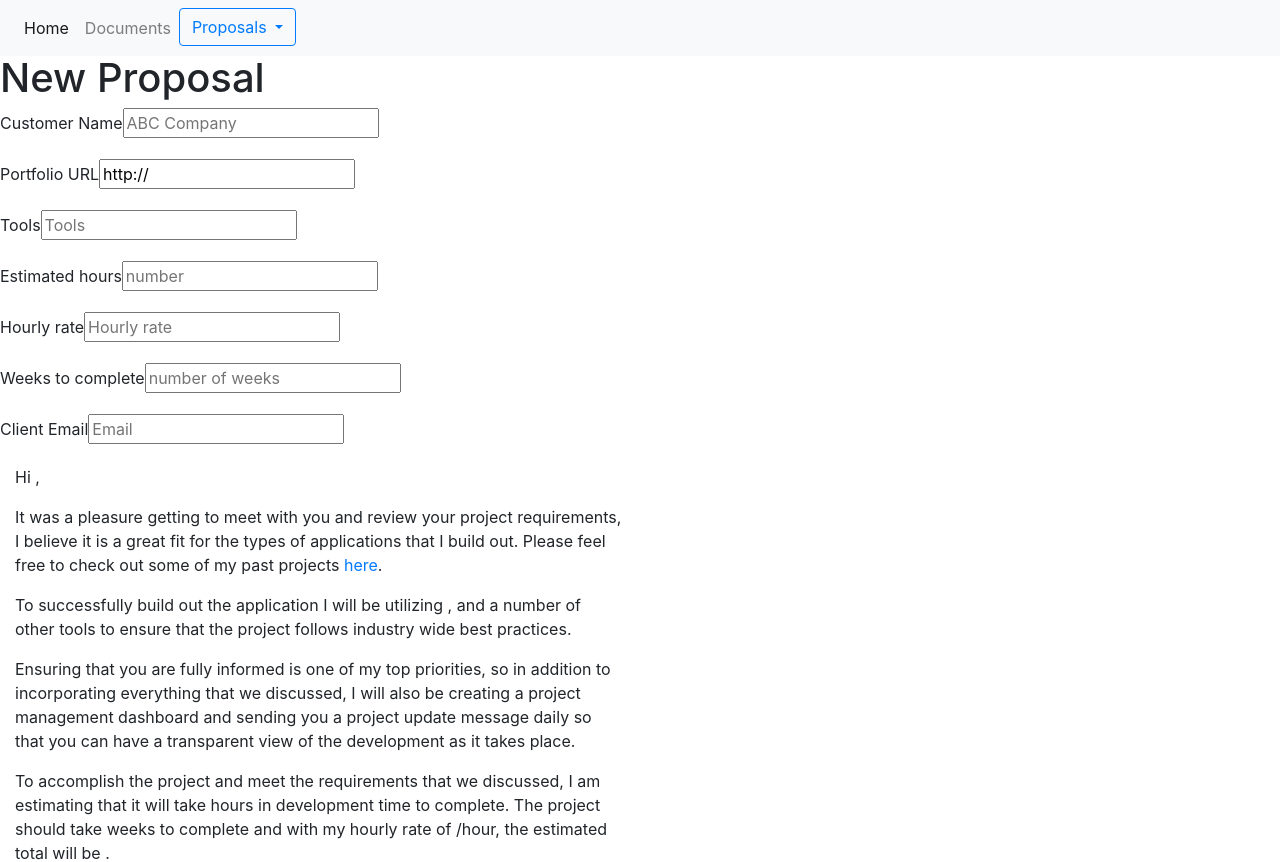
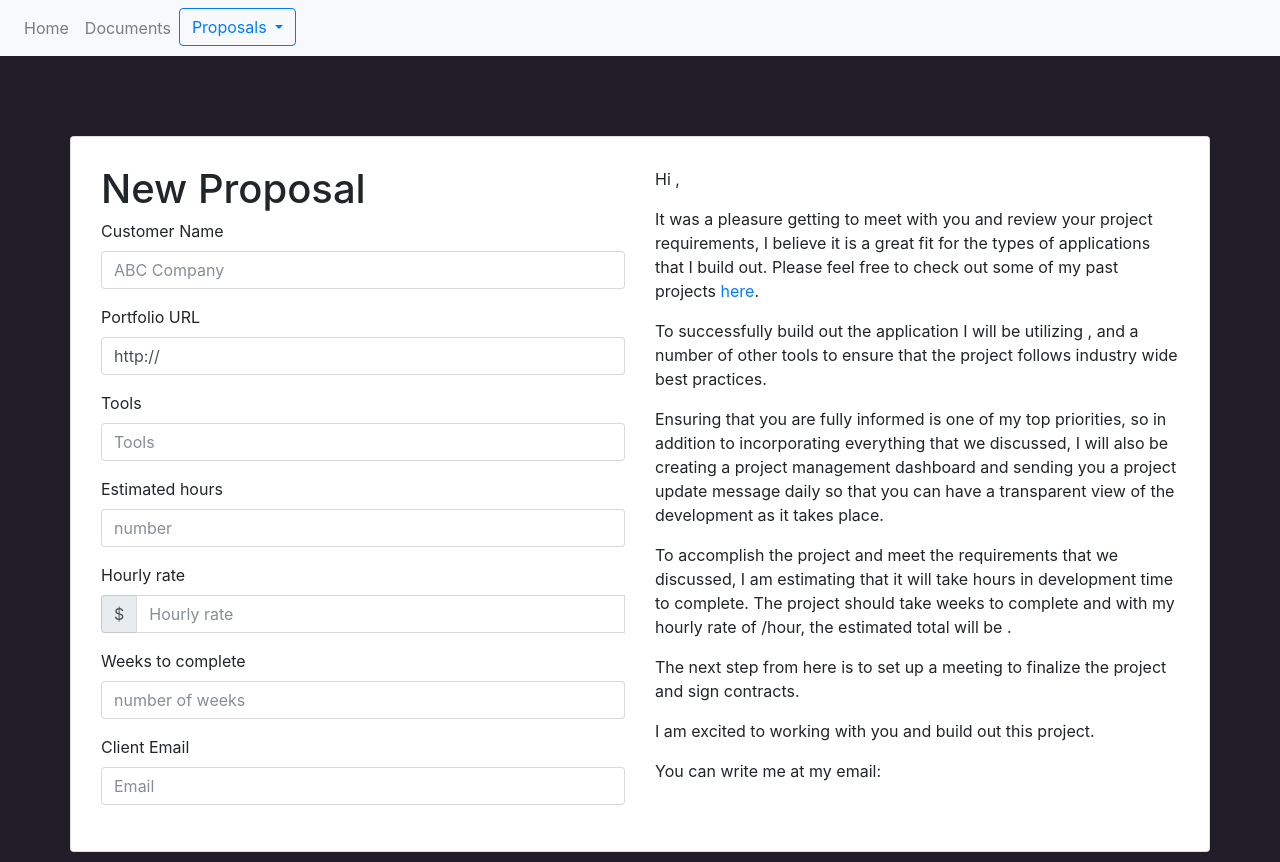
Before and after one commit to jorgeAM/appRailsAngular, an Angular app: page /proposals/new in a window 1280 px wide. Shown: the top 862 px of the page. Built offline with nearby package versions, Linux system fonts and the light colour scheme.

Commit message:
diseño a componente de new-proposal

```diff
--- a/src/app/app.component.css
+++ b/src/app/app.component.css
@@ -0,0 +1,3 @@
+.app-body{
+	margin-top: 80px;
+}
--- a/src/app/app.component.html
+++ b/src/app/app.component.html
@@ -1,7 +1,7 @@
 <nav class="navbar navbar-expand-lg navbar-light bg-light">
   <div class="collapse navbar-collapse" id="navbarNav">
     <ul class="navbar-nav">
-      <li class="nav-item active">
+      <li class="nav-item">
         <a class="nav-link" routerLink="/home" routerLinkActive="active">Home</a>
       </li>
       <li class="nav-item">
@@ -23,4 +23,6 @@
   </div>
 </nav>
 
-<router-outlet></router-outlet>
+<div class="app-body">
+  <router-outlet></router-outlet>
+</div>
--- a/src/app/documents/documents.component.css
+++ b/src/app/documents/documents.component.css
@@ -0,0 +1,3 @@
+.white{
+	color: white;
+}
--- a/src/app/documents/documents.component.html
+++ b/src/app/documents/documents.component.html
@@ -1,4 +1,18 @@
-<h1>Documentos</h1>
-<div *ngFor="let document of documents">
-	<h3>{{ document.title }}</h3>
+<div class="container">
+	<h1 class="white">Documentos</h1>
+	<div *ngFor="let document of documents">
+
+		<div class="card">
+		  <img class="card-img-top" src="{{document.image_url}}" alt="Card image cap">
+		  <div class="card-body">
+		    <h4 class="card-title">{{ document.title }}</h4>
+		    <p class="card-text">{{document.description}}</p>
+		    <div>
+		    	<a href="{{document.file_url}}" class="btn btn-lg btn-primary">Download File</a>
+		    </div>
+		    <p class="card-text"><small class="text-muted">{{document.update_at}}</small></p>
+		  </div>
+		</div>
+
+	</div>
 </div>
--- a/src/app/homepage/homepage.component.html
+++ b/src/app/homepage/homepage.component.html
@@ -1 +1 @@
-<h1>{{ title }}</h1>
+<h1 class="white">{{ title }}</h1>
--- a/src/app/proposal/proposal-list.component.html
+++ b/src/app/proposal/proposal-list.component.html
@@ -1,4 +1,4 @@
-<h1>Proposal List</h1>
+<h1 class="white">Proposal List</h1>
 <div *ngFor="let proposal of proposals">
 	<a routerLink="/proposal/{{proposal.id}}">{{proposal.customer}}</a>
 </div>
--- a/src/app/proposal/proposal-new.component.css
+++ b/src/app/proposal/proposal-new.component.css
@@ -0,0 +1,3 @@
+.form-container{
+	padding: 30px;
+}
--- a/src/app/proposal/proposal-new.component.html
+++ b/src/app/proposal/proposal-new.component.html
@@ -1,70 +1,78 @@
+<div class="container card form-container">
+	<div class="row">
+
+		<div class="col-md-6">
 			<h1>New Proposal</h1>
 			<div>
 				<form #proposalForm="ngForm">
 					<div class="form-group">
 						<label for="customer">Customer Name</label>
-			<input type="text" id="customer" placeholder="ABC Company" required name="customer"
+						<input type="text" class="form-control" id="customer" placeholder="ABC Company" required name="customer"
 							#customer='ngModel' [(ngModel)]="proposal.customer">
 						<!--validación(pristine es del propio angular)-->
-			<div [hidden]="customer.valid || customer.pristine">
+						<div [hidden]="customer.valid || customer.pristine" class="alert alert-danger">
 							El cliente es requerido
 						</div>
 					</div>
 
 					<div class="form-group">
 						<label for="portfolio_url">Portfolio URL</label>
-			<input type="text" id="portfolio_url" required name="portfolio_url" #portfolio_url='ngModel' [(ngModel)]="proposal.portfolio_url">
+						<input type="text" class="form-control" id="portfolio_url" required name="portfolio_url" #portfolio_url='ngModel' [(ngModel)]="proposal.portfolio_url">
 						<!--validación(pristine es del propio angular)-->
-			<div [hidden]="portfolio_url.valid || portfolio_url.pristine">
+						<div [hidden]="portfolio_url.valid || portfolio_url.pristine" class="alert alert-danger">
 							El protafolio es requerido
 						</div>
 					</div>
 
 					<div class="form-group">
 						<label for="tools">Tools</label>
-			<input type="text" id="tools" placeholder="Tools" required name="tools" #tools='ngModel' [(ngModel)]="proposal.tools">
+						<input type="text" class="form-control" id="tools" placeholder="Tools" required name="tools" #tools='ngModel' [(ngModel)]="proposal.tools">
 						<!--validación(pristine es del propio angular)-->
-			<div [hidden]="tools.valid || tools.pristine">
+						<div [hidden]="tools.valid || tools.pristine" class="alert alert-danger">
 							Las herramientas son requeridas
 						</div>
 					</div>
 
 					<div class="form-group">
 						<label for="estimated_hours">Estimated hours</label>
-			<input type="number" id="estimated_hours" placeholder="number" required name="estimated_hours" #estimated_hours='ngModel' [(ngModel)]="proposal.estimated_hours">
+						<input type="number" class="form-control" id="estimated_hours" placeholder="number" required name="estimated_hours" #estimated_hours='ngModel' [(ngModel)]="proposal.estimated_hours">
 						<!--validación(pristine es del propio angular)-->
-			<div [hidden]="estimated_hours.valid || estimated_hours.pristine">
+						<div [hidden]="estimated_hours.valid || estimated_hours.pristine" class="alert alert-danger">
 							Las horas estimadas son requeridas
 						</div>
 					</div>
 
 					<div class="form-group">
 						<label for="hourly_rate">Hourly rate</label>
-			<input type="number" id="hourly_rate" placeholder="Hourly rate" required name="hourly_rate" #hourly_rate='ngModel' [(ngModel)]="proposal.hourly_rate">
+						<div class="input-group mb-2 mr-sm-2 mb-sm-">
+							<div class="input-group-addon">$</div>
+							<input type="number" class="form-control" id="hourly_rate" placeholder="Hourly rate" required name="hourly_rate" #hourly_rate='ngModel' [(ngModel)]="proposal.hourly_rate">
 							<!--validación(pristine es del propio angular)-->
-			<div [hidden]="hourly_rate.valid || hourly_rate.pristine">
+							<div [hidden]="hourly_rate.valid || hourly_rate.pristine" class="alert alert-danger">
 								La tarifa por horas es requerida
+							</div>
 						</div>
 					</div>
 
 					<div class="form-group">
 						<label for="weeks_to_complete">Weeks to complete</label>
-			<input type="number" id="weeks_to_complete" placeholder="number of weeks" required name="weeks_to_complete" #weeks_to_complete='ngModel' [(ngModel)]="proposal.weeks_to_complete">
+						<input type="number" class="form-control" id="weeks_to_complete" placeholder="number of weeks" required name="weeks_to_complete" #weeks_to_complete='ngModel' [(ngModel)]="proposal.weeks_to_complete">
 						<!--validación(pristine es del propio angular)-->
-			<div [hidden]="weeks_to_complete.valid || weeks_to_complete.pristine">
+						<div [hidden]="weeks_to_complete.valid || weeks_to_complete.pristine" class="alert alert-danger">
 							El numero de semanas es necesario
 						</div>
 					</div>
 
 					<div class="form-group">
 						<label for="client_email">Client Email</label>
-			<input type="email" id="client_email" placeholder="Email" required name="client_email" #client_email='ngModel' [(ngModel)]="proposal.client_email">
+						<input type="email" class="form-control" id="client_email" placeholder="Email" required name="client_email" #client_email='ngModel' [(ngModel)]="proposal.client_email">
 						<!--validación(pristine es del propio angular)-->
-			<div [hidden]="client_email.valid || client_email.pristine">
+						<div [hidden]="client_email.valid || client_email.pristine" class="alert alert-danger">
 							El correo es requerido
 						</div>
 					</div>
 				</form>
+			</div>
 		</div>
 
 		<div class="col-md-6">
@@ -91,3 +99,6 @@
 				<p>You can write me at my email: {{proposal.client_email}}</p>
 			</div>
 		</div>
+
+	</div>
+</div>
--- a/src/styles.css
+++ b/src/styles.css
@@ -1 +1,8 @@
 /* You can add global styles to this file, and also import other style files */
+body{
+	background: #211D29;
+}
+
+.white{
+	color: white;
+}
```
Lines whose indentation alone changed are shown as unchanged.
